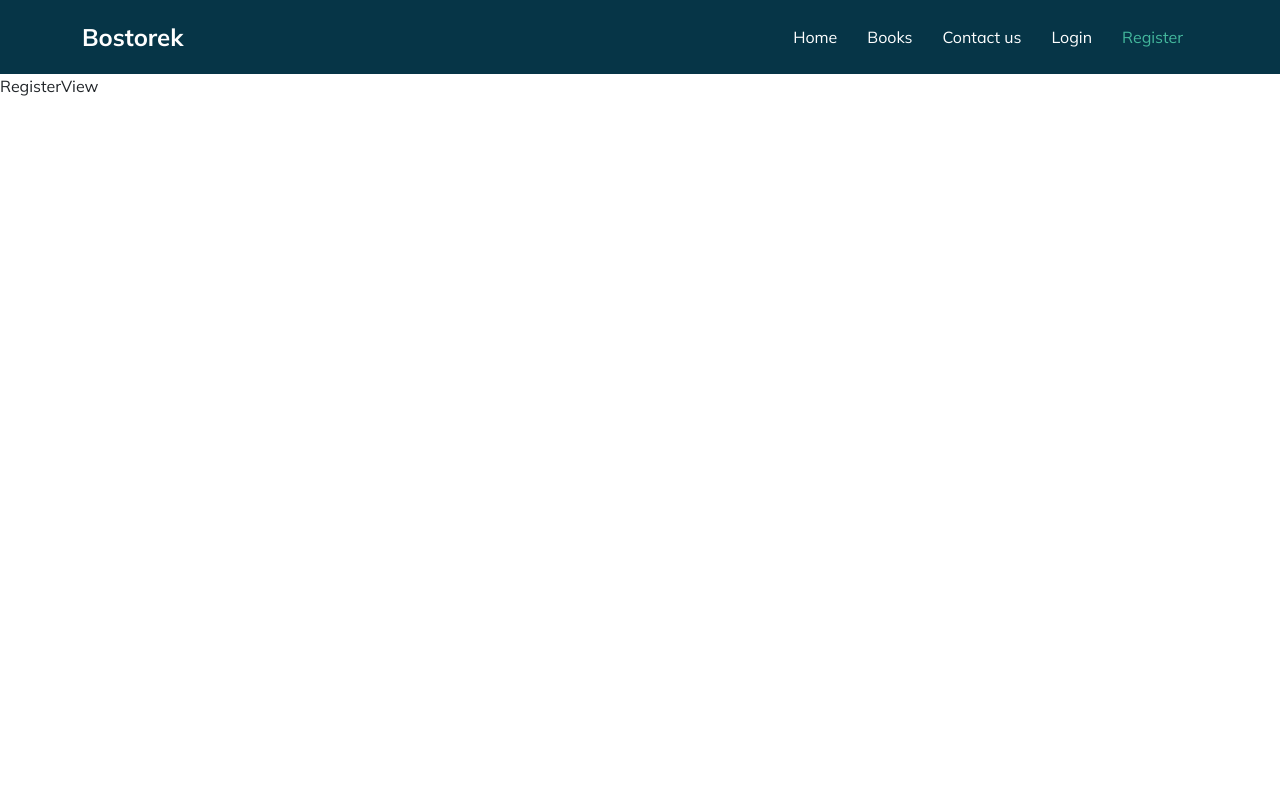
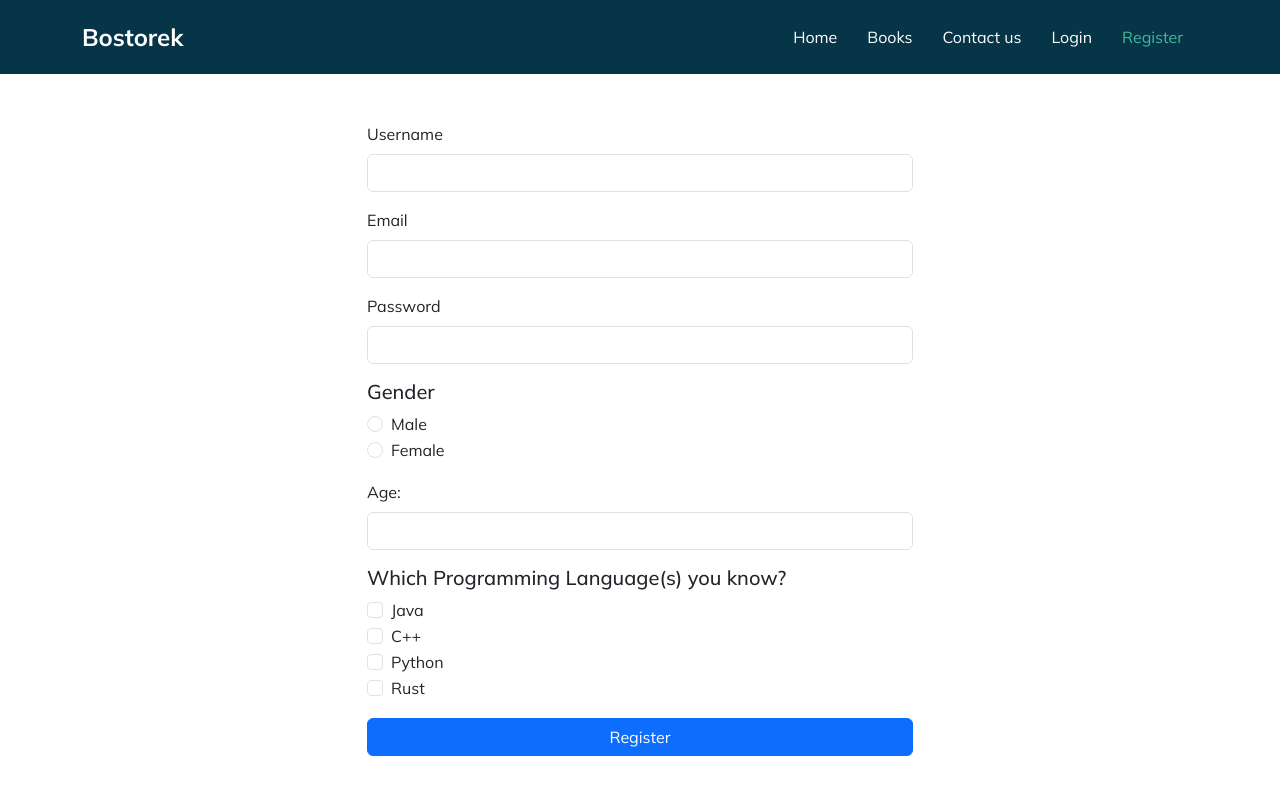
Before and after one commit to M-kemal/mevn-project, a Vue app in the folder frontend/: page /register in a window 1280 px wide. Shown: the top 794 px of the page. Built offline with nearby package versions, Linux system fonts and the light colour scheme.

Commit message:
register form

```diff
--- a/frontend/src/views/RegisterView.vue
+++ b/frontend/src/views/RegisterView.vue
@@ -1,13 +1,184 @@
 <template>
-  <div>RegisterView</div>
+  <div class="container">
+    <form class="mt-5" @submit.prevent="submitForm">
+      <div class="row justify-content-center">
+        <!-- Username Field (Medium and Larger Screens) -->
+        <div class="col-md-6 col-8 mb-3">
+          <label for="username" class="form-label">Username</label>
+          <!--* Strandart two way data binding -->
+          <!-- <input
+            type="text"
+            class="form-control"
+            id="username"
+            name="username"
+            required
+            :value="formData.userName"
+            @input="updateUserName"
+          /> -->
+          <input
+            type="text"
+            class="form-control"
+            id="username"
+            name="username"
+            required
+            v-model.trim="formData.userName"
+          />
+        </div>
+      </div>
+
+      <div class="row justify-content-center">
+        <!-- Email Field (Medium and Larger Screens) -->
+        <div class="col-md-6 col-8 mb-3">
+          <label for="email" class="form-label">Email</label>
+          <input
+            type="email"
+            class="form-control"
+            id="email"
+            name="email"
+            required
+            v-model.trim="formData.email"
+          />
+        </div>
+      </div>
+
+      <!-- Password Field -->
+      <div class="row justify-content-center">
+        <div class="col-md-6 col-8 mb-3">
+          <label for="password" class="form-label">Password</label>
+          <input
+            type="password"
+            class="form-control"
+            id="password"
+            name="password"
+            required
+            v-model.trim="formData.password"
+          />
+        </div>
+      </div>
+
+      <!-- Gender Field -->
+      <div class="row justify-content-center">
+        <div class="col-md-6 col-8 mb-3">
+          <h5>Gender</h5>
+          <div class="form-check">
+            <!-- <input
+              class="form-check-input"
+              type="radio"
+              name="gender"
+              value="male"
+              id="male"
+              @change="updateGender('male')"
+            /> -->
+            <input
+              class="form-check-input"
+              type="radio"
+              name="gender"
+              value="male"
+              id="male"
+              v-model="formData.gender"
+            />
+            <label class="form-check-label" for="male"> Male </label>
+          </div>
+          <div class="form-check">
+            <input
+              class="form-check-input"
+              type="radio"
+              name="gender"
+              value="female"
+              id="female"
+              v-model="formData.gender"
+            />
+            <label class="form-check-label" for="female"> Female </label>
+          </div>
+        </div>
+      </div>
+
+      <!-- Age Field -->
+      <div class="row justify-content-center">
+        <div class="col-md-6 col-8 mb-3">
+          <label for="age" class="form-label">Age:</label>
+          <input class="form-control" id="age" required v-model.number="formData.age" />
+        </div>
+      </div>
+
+      <!-- Programming Field -->
+      <div class="row justify-content-center">
+        <div class="col-md-6 col-8 mb-3">
+          <h5>Which Programming Language(s) you know?</h5>
+          <div class="form-check">
+            <input
+              class="form-check-input"
+              type="checkbox"
+              value="java"
+              id="java"
+              v-model="formData.languages"
+            />
+            <label class="form-check-label" for="java"> Java </label>
+          </div>
+          <div class="form-check">
+            <input
+              class="form-check-input"
+              type="checkbox"
+              value="c++"
+              id="c++"
+              v-model="formData.languages"
+            />
+            <label class="form-check-label" for="c++"> C++ </label>
+          </div>
+          <div class="form-check">
+            <input
+              class="form-check-input"
+              type="checkbox"
+              value="python"
+              id="python"
+              v-model="formData.languages"
+            />
+            <label class="form-check-label" for="python"> Python </label>
+          </div>
+          <div class="form-check">
+            <input
+              class="form-check-input"
+              type="checkbox"
+              value="rust"
+              id="rust"
+              v-model="formData.languages"
+            />
+            <label class="form-check-label" for="rust"> Rust </label>
+          </div>
+        </div>
+      </div>
+
+      <!-- Submit Button -->
+      <div class="row justify-content-center">
+        <div class="col-md-6 col-8 mb-3">
+          <button type="submit" class="btn btn-primary w-100">Register</button>
+        </div>
+      </div>
+    </form>
+  </div>
 </template>
 
 <script>
+import { reactive } from 'vue'
+
 export default {
   setup() {
-    return {}
+    const formData = reactive({
+      userName: '',
+      email: '',
+      password: '',
+      gender: '',
+      age: null,
+      languages: []
+    })
+
+    const submitForm = () => {
+      console.log('formData', formData)
+    }
+
+    return { formData, submitForm }
   }
 }
 </script>
 
-<style lang="scss" scoped></style>
+<style scoped></style>
```
